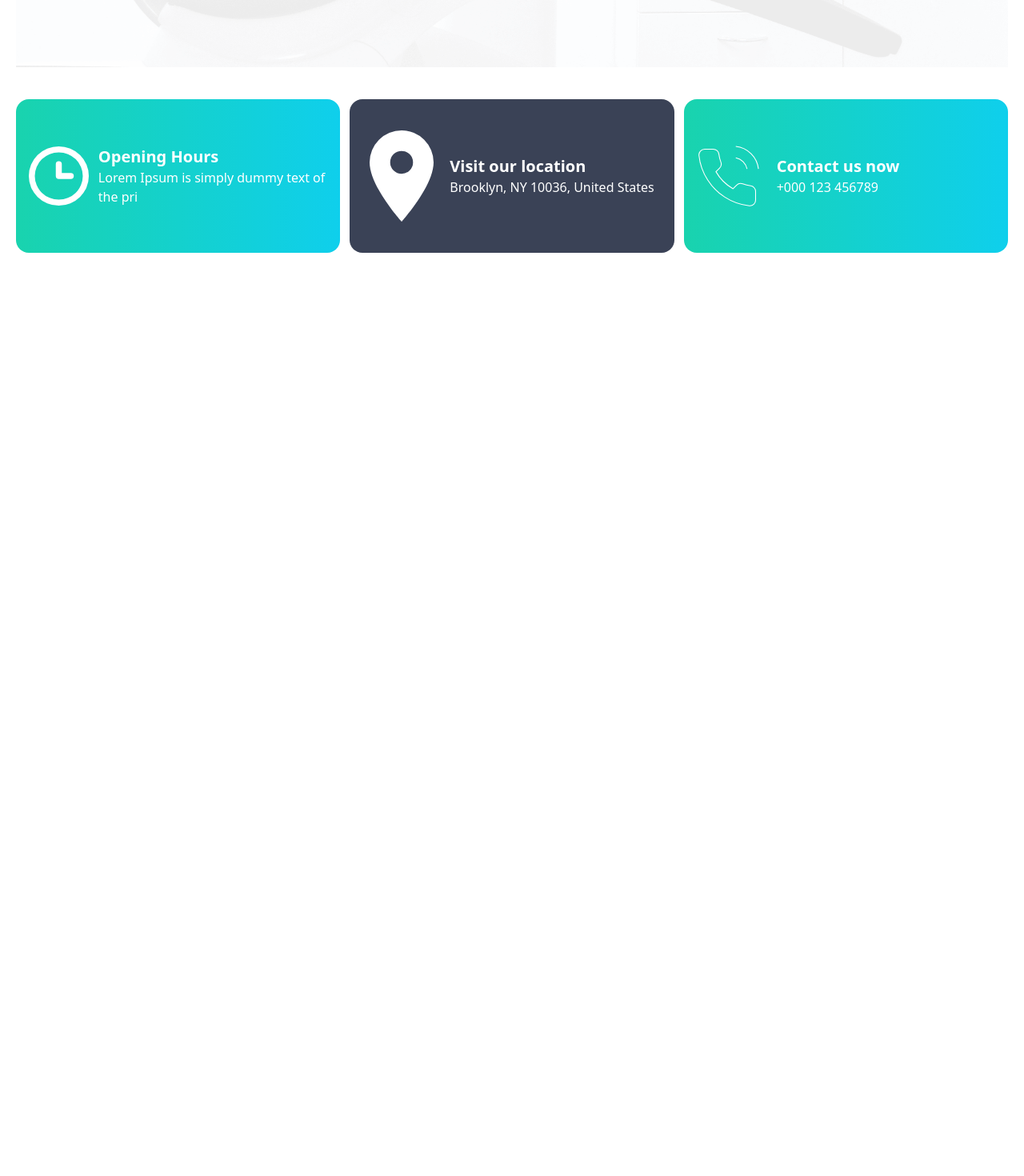
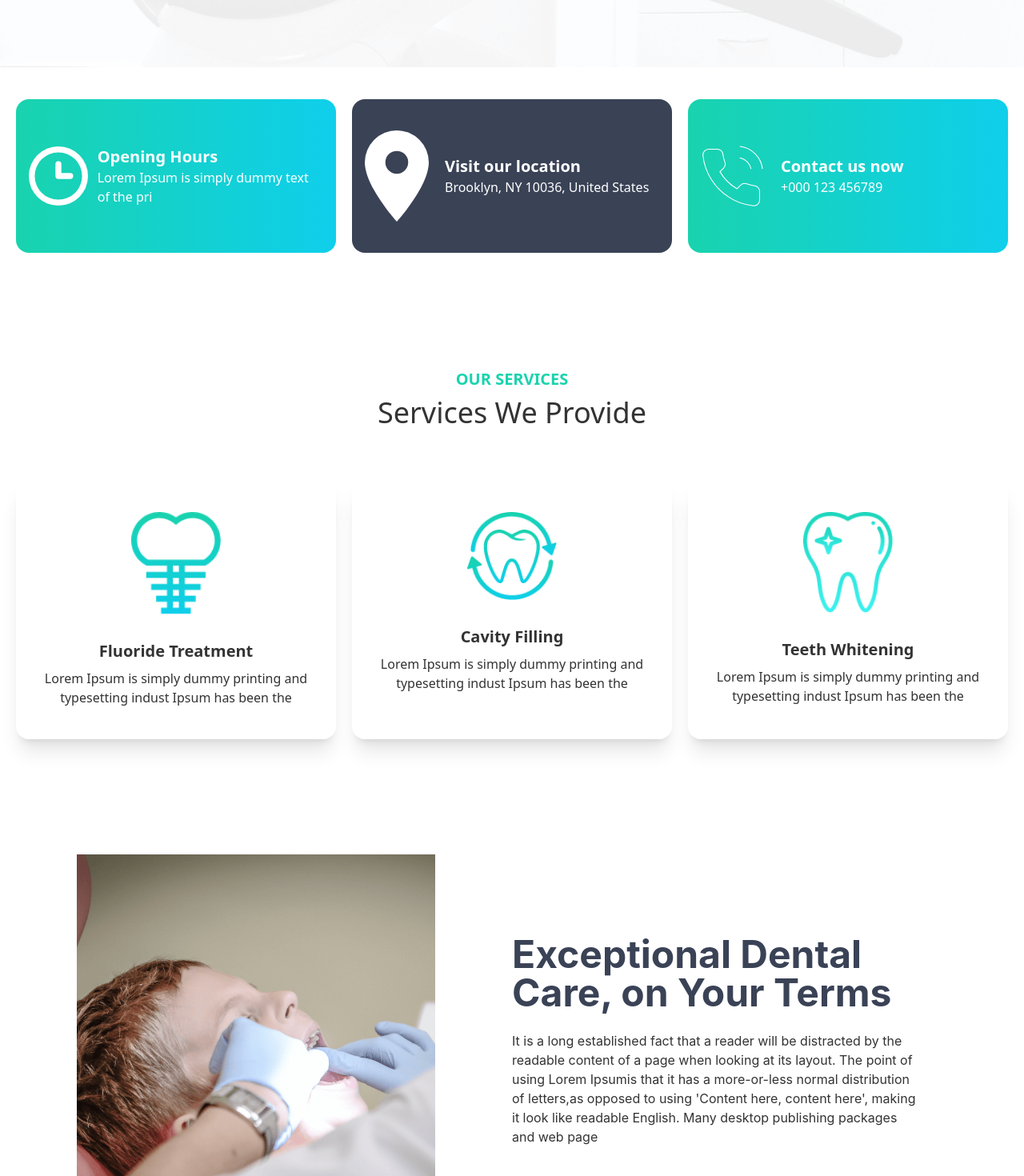
Before and after one commit to ismilearefin/doctor-portal-client, a React (Create React App) app: page / in a window 1280 px wide. Shown: the part 780-2250 px from the top of the page at 80% size. Before the commit the page ends 1136 px from the top, so only its background shows below. Built offline with nearby package versions, Linux system fonts and the light colour scheme.

Commit message:
makeAppointment/services/Testimonial sections

```diff
--- a/src/pages/Home/Cards/Cards.js
+++ b/src/pages/Home/Cards/Cards.js
@@ -6,7 +6,7 @@ import phone from '../../../assets/icons/phone.svg';
 
 const Cards = () => {
     return (
-        <div className='grid grid-cols-3 gap-3 my-10'>
+        <div className='grid grid-cols-3 gap-5 my-10 mx-5'>
            <div className="card max-w-md h-48 bg-primary bg-gradient-to-l from-primary to-secondary text-primary-content flex flex-row justify-center items-center p-4">
             <div>
                 <img src={clock} alt='icon' className='w-20 mr-2'/>
@@ -18,7 +18,7 @@ const Cards = () => {
                 </div>
             </div>
             </div>
-           <div className="card max-w-md h-48 bg-neutral text-primary-content flex flex-row justify-center items-center p-4">
+           <div className="card max-w-md h-48 bg-neutral text-primary-content flex flex-row  items-center p-4">
             <div>
                 <img src={marker} alt='icon' className='w-20 mr-2'/>
             </div>
--- /dev/null
+++ b/src/pages/Home/DentalCare/DentalCare.js
@@ -0,0 +1,21 @@
+import React from 'react';
+import treatment from '../../../assets/images/treatment.png'
+
+const DentalCare = () => {
+    return (
+        <div className='grid grid-cols-2 justify-center items-center'>
+            <div className='flex justify-center items-center'>
+                <img src={treatment} alt="dental care" className='max-w-md'/>
+            </div>
+            <div className='max-w-lg'>
+                <h1 className='text-5xl font-bold text-neutral '>Exceptional Dental Care, on Your Terms</h1>
+                <p className='text-base mt-6 mb-12'>
+                It is a long established fact that a reader will be distracted by the readable content of a page when looking at its layout. The point of using Lorem Ipsumis that it has a more-or-less normal distribution of letters,as opposed to using 'Content here, content here', making it look like readable English. Many desktop publishing packages and web page
+                </p>
+                <button className="btn btn-primary bg-gradient-to-r from-secondary to-primary">Get Started</button>
+            </div>
+        </div>
+    );
+};
+
+export default DentalCare;
--- a/src/pages/Home/Home/Home.js
+++ b/src/pages/Home/Home/Home.js
@@ -1,12 +1,20 @@
 import React from "react";
 import Banner from "../Banner/Banner";
 import Cards from "../Cards/Cards";
+import DentalCare from "../DentalCare/DentalCare";
+import MakeAppoinment from "../MakeAppoinment/MakeAppoinment";
+import Services from "../Services/Services";
+import Testimonial from "../Testimonial/Testimonial";
 
 const Home = () => {
   return (
-    <div className="mx-5">
+    <div className="">
         <Banner></Banner>
         <Cards></Cards>
+        <Services></Services>
+        <DentalCare></DentalCare>
+        <MakeAppoinment></MakeAppoinment>
+        <Testimonial></Testimonial>
     </div>
   );
 };
--- /dev/null
+++ b/src/pages/Home/MakeAppoinment/MakeAppoinment.js
@@ -0,0 +1,23 @@
+import React from 'react';
+import appoinment from '../../../assets/images/appointment.png';
+import doctorSmall from '../../../assets/images/doctor-small.png';
+
+const MakeAppoinment = () => {
+    return (
+        <div className='mt-64'>
+            <div className="hero h-[533px]" style={{backgroundImage:`url(${appoinment})`}}>
+            <div className="hero-content flex-col lg:flex-row">
+                <img src={doctorSmall} className="mt-[-135px] rounded-lg " alt='app'/>
+                <div>
+                <p className='text-secondary text-bold text-xl mb-5'>Appointment</p>
+                <h1 className="text-3xl font-bold text-white mb-5">Make an appointment Today</h1>
+                <p className="text-base text-white mb-6">It is a long established fact that a reader will be distracted by the readable content of a page when looking at its layout. The point of using Lorem Ipsumis that it has a more-or-less normal distribution of letters,as opposed to using 'Content here, content here', making it look like readable English. Many desktop publishing packages and web page</p>
+                <button className="btn btn-primary bg-gradient-to-r from-secondary to-primary">Get Started</button>
+                </div>
+            </div>
+            </div>
+        </div>
+    );
+};
+
+export default MakeAppoinment;
--- /dev/null
+++ b/src/pages/Home/Services/Services.js
@@ -0,0 +1,53 @@
+import React from 'react';
+import cavity from '../../../assets/images/cavity.png';
+import fluoride from '../../../assets/images/fluoride.png';
+import whitening from '../../../assets/images/whitening.png';
+
+const Services = () => {
+    return (
+        <div className='my-36 mx-5'>
+            <div className='text-center mb-16'>
+            <h1 className='font-sans text-xl mb-2 font-bold text-secondary'>OUR SERVICES</h1>
+            <p className='font-sans text-4xl'>Services We Provide</p>
+            </div>
+
+          <div className='grid grid-cols-3 gap-5'>
+          <div className="card max-w-md bg-base-100 shadow-xl">
+            <figure className="px-10 pt-10">
+                <img src={cavity} alt="Shoes" className="rounded-xl w-28" />
+            </figure>
+            <div className="card-body items-center text-center">
+                <h2 className="card-title font-sans text-xl ">Fluoride Treatment</h2>
+                <p className='font-sans text-base'>Lorem Ipsum is simply dummy printing and typesetting indust Ipsum has been the</p>
+                <div className="card-actions">
+                </div>
+            </div>
+            </div>
+            <div className="card max-w-md bg-base-100 shadow-xl">
+            <figure className="px-10 pt-10 ">
+                <img src={fluoride} alt="Shoes" className="rounded-xl w-28" />
+            </figure>
+            <div className="card-body items-center text-center">
+                <h2 className="card-title font-sans text-xl">Cavity Filling</h2>
+                <p className='font-sans text-base'>Lorem Ipsum is simply dummy printing and typesetting indust Ipsum has been the</p>
+                <div className="card-actions">
+                </div>
+            </div>
+            </div>
+            <div className="card max-w-md bg-base-100 shadow-xl">
+            <figure className="px-10 pt-10">
+                <img src={whitening} alt="Shoes" className="rounded-xl w-28" />
+            </figure>
+            <div className="card-body items-center text-center">
+                <h2 className="card-title font-sans text-xl">Teeth Whitening</h2>
+                <p className='font-sans text-base'>Lorem Ipsum is simply dummy printing and typesetting indust Ipsum has been the</p>
+                <div className="card-actions">
+                </div>
+            </div>
+            </div>
+          </div>
+        </div>
+    );
+};
+
+export default Services;
--- /dev/null
+++ b/src/pages/Home/Testimonial/Testimonial.js
@@ -0,0 +1,71 @@
+import React from 'react';
+import quote from '../../../assets/icons/quote.svg';
+import people1 from '../../../assets/images/people1.png';
+
+const Testimonial = () => {
+    return (
+        <div className='mt-20 mx-5'>
+            <div className='flex justify-between items-center mb-20'>
+                <div>
+                <h1 className='text-xl text-primary'>Testimonial</h1>
+                <p className='text-3xl'>What Our Patients Says</p>
+                </div>
+                <div>
+                    <img src={quote} alt='' className='w-36'/>
+                </div>
+            </div>
+            <div className='grid grid-cols-3 gap-1 mx-5'>
+                <div className="card w-96 bg-base-100 shadow-xl">
+                <div className="card-body">
+                    <p className='text-base mb-9'>It is a long established fact that by the readable content of a lot layout. The point of using Lorem a more-or-less normal distribu to using Content here, content</p>
+                    <div className='flex items-center'>
+                        <div className="avatar mr-5">
+                        <div className="w-20 rounded-full ring ring-secondary ring-offset-base-100 ring-offset-2">
+                            <img src={people1}  alt='pepole1'/>
+                        </div>
+                        </div>
+                        <div>
+                            <h2>Winson Herry</h2>
+                            <p>California</p>
+                        </div>
+                    </div>
+                </div>
+                </div>
+                <div className="card w-96 bg-base-100 shadow-xl">
+                <div className="card-body">
+                    <p className='text-base mb-9'>It is a long established fact that by the readable content of a lot layout. The point of using Lorem a more-or-less normal distribu to using Content here, content</p>
+                    <div className='flex items-center'>
+                        <div className="avatar mr-5">
+                        <div className="w-20 rounded-full ring ring-secondary ring-offset-base-100 ring-offset-2">
+                            <img src={people1} />
+                        </div>
+                        </div>
+                        <div>
+                            <h2>Winson Herry</h2>
+                            <p>California</p>
+                        </div>
+                    </div>
+                </div>
+                </div>
+                <div className="card w-96 bg-base-100 shadow-xl">
+                <div className="card-body">
+                    <p className='text-base mb-9'>It is a long established fact that by the readable content of a lot layout. The point of using Lorem a more-or-less normal distribu to using Content here, content</p>
+                    <div className='flex items-center'>
+                        <div className="avatar mr-5">
+                        <div className="w-20 rounded-full ring ring-secondary ring-offset-base-100 ring-offset-2">
+                            <img src={people1} />
+                        </div>
+                        </div>
+                        <div>
+                            <h2>Winson Herry</h2>
+                            <p>California</p>
+                        </div>
+                    </div>
+                </div>
+                </div>
+            </div>
+        </div>
+    );
+};
+
+export default Testimonial;
```
